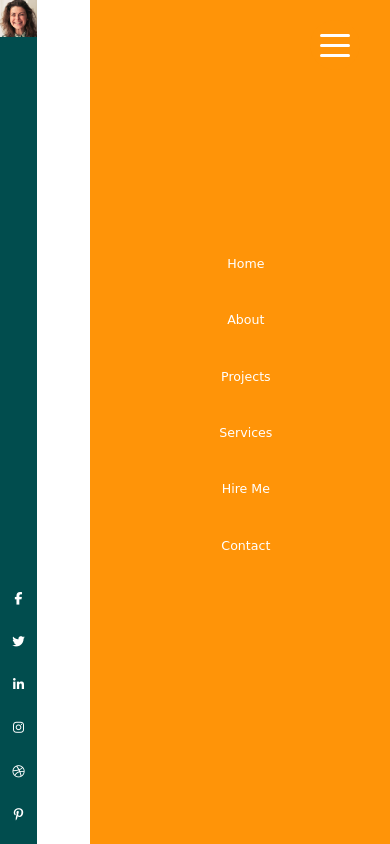
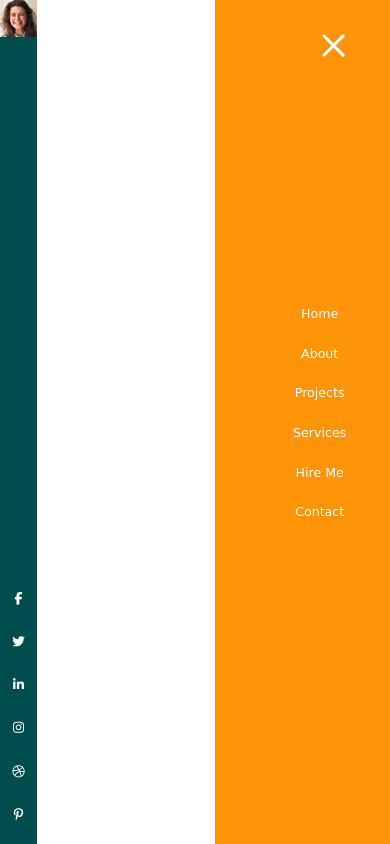
Before and after one commit to Ankit9835/porfolio_website, a plain HTML site: page index.html in a window 390 px wide. Both pictures are taken after a click on the element 335 px from the left and 45 px from the top of the page. Drawn offline with Linux system fonts and the light colour scheme; a web font is replaced by a local one.

Commit message:
main nav completed

```diff
--- /dev/null
+++ b/app.js
@@ -0,0 +1,10 @@
+const hamBurgerContainer = document.querySelector('#header__main-nav')
+const hamBurger = document.querySelector('.header__main-nav--hamburger')
+const links = document.querySelectorAll('.header__main-nav--links li')
+
+hamBurger.addEventListener('click', () => {
+    hamBurgerContainer.classList.toggle('clicked')
+    links.forEach((link) => {
+        link.classList.toggle('fade')
+    })
+})
--- a/index.html
+++ b/index.html
@@ -59,5 +59,6 @@
             </nav>
         </header>
       </main>
+      <script src="app.js"></script>
 </body>
 </html>
--- a/style.css
+++ b/style.css
@@ -168,9 +168,13 @@ ul.header__main-nav--links li a:active::after {
     height: 100%;
     position: fixed;
     top:0;
-    right: 0rem;
+    right: -30rem;
     background-color: var(--secondary-color);
     text-align: center;
+  }
+
+  .clicked{
+    left:55%;
   }
 
   .header__main-nav--hamburger{
@@ -203,8 +207,52 @@ ul.header__main-nav--links li a:active::after {
   }
 
   ul.header__main-nav--links li {
-    margin-bottom: 4vh;
-    margin-left: 6vw;
+    margin-bottom: 2vh;
+    margin-right: 20vw;
+  }
+
+  .clicked .line-1 {
+    transform: rotateZ(-405deg) translate(-0.8rem, 0.6rem);
+  }
+
+  .clicked .line-2 {
+    opacity: 0;
+  }
+
+  .clicked .line-3 {
+    transform: rotateZ(405deg) translate(-0.8rem, -0.6rem);
+  }
+
+  ul.header__main-nav--links li {
+    opacity: 0;
+  }
+
+  ul.header__main-nav--links li:nth-child(1) {
+    transition: all 0.5s ease-in-out 0.2s;
+  }
+
+  ul.header__main-nav--links li:nth-child(2) {
+    transition: all 0.5s ease-in-out 0.4s;
+  }
+
+  ul.header__main-nav--links li:nth-child(3) {
+    transition: all 0.5s ease-in-out 0.6s;
+  }
+
+  ul.header__main-nav--links li:nth-child(4) {
+    transition: all 0.5s ease-in-out 0.8s;
+  }
+
+  ul.header__main-nav--links li:nth-child(5) {
+    transition: all 0.5s ease-in-out 1s;
+  }
+
+  ul.header__main-nav--links li:nth-child(6) {
+    transition: all 0.5s ease-in-out 1.2s;
+  }
+
+  ul.header__main-nav--links li.fade {
+    opacity: 1;
   }
 
 }
```
